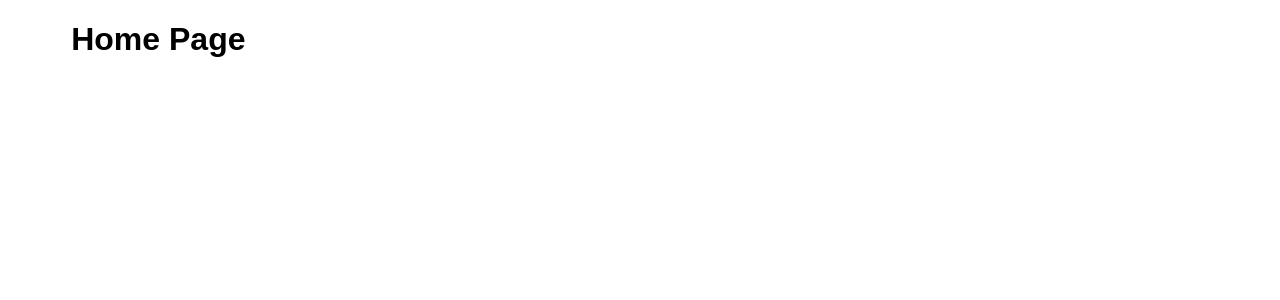
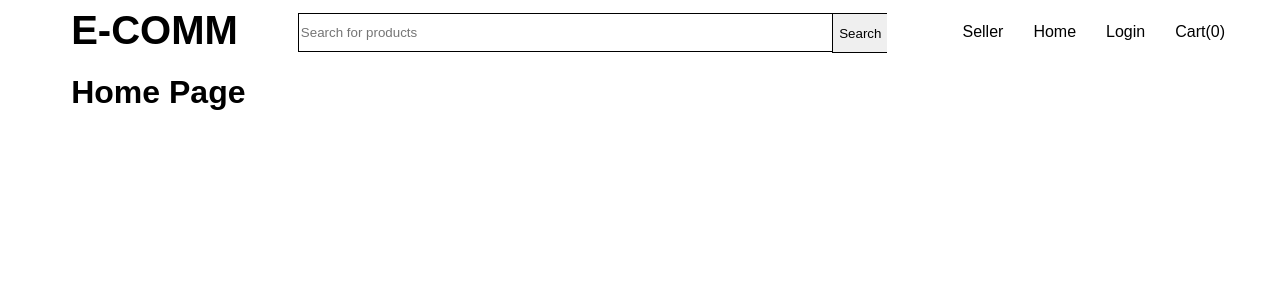
Before and after one commit to Jorgo55/Ecomerce-Store, an Angular app: page / in a window 1280 px wide. Shown: the top 300 px of the page. Built offline with nearby package versions, Linux system fonts and the light colour scheme.

Commit message:
api integration

```diff
--- a/db.json
+++ b/db.json
@@ -0,0 +1,16 @@
+{
+  "seller": [
+    {
+      "name": "spongebob",
+      "email": "spongebob@squarepants.com",
+      "password": "12345678",
+      "id": 1
+    },
+    {
+      "name": "patrick",
+      "email": "patrick@star.com",
+      "password": "12345678",
+      "id": 2
+    }
+  ]
+}
--- a/src/app/components/header/header.component.html
+++ b/src/app/components/header/header.component.html
@@ -1,4 +1,4 @@
-<nav class="nav" *ngIf="" >
+<nav class="nav">
   <h1>E-COMM</h1>
   <div class="nav-search">
     <input type="text" placeholder="Search for products" />
```
